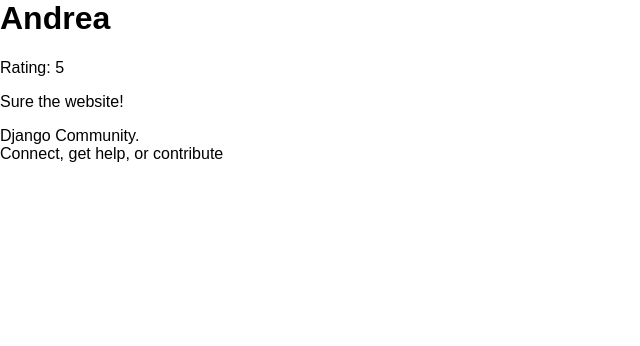
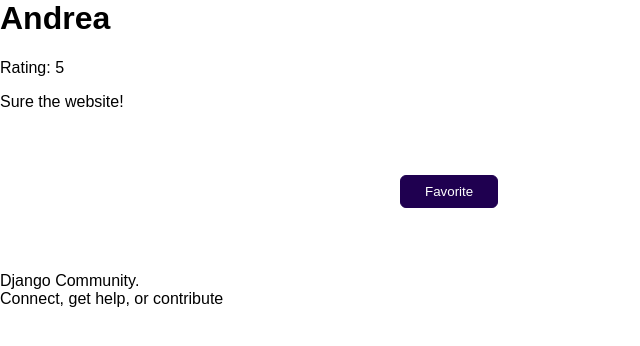
Before and after one commit to littl3-R/python-django-projects, a Django app: page /reviews/1 in a window 1280 px wide. Shown: the part 21-367 px from the top of the page, without its empty margins (0-640 px from the left). Run offline with Django 4.2, Linux system fonts and the light colour scheme; data comes from the database, SQL or seed files in the repository; both versions use the stored data as it was after the commit.

Commit message:
Session in Django

```diff
--- a/feedback/feedback/settings.py
+++ b/feedback/feedback/settings.py
@@ -126,3 +126,5 @@ DEFAULT_AUTO_FIELD = "django.db.models.BigAutoField"
 
 MEDIA_ROOT = BASE_DIR / "uploads"
 MEDIA_URL = "/user-media/"
+
+# SESSION_COOKIE_AGE = 120
--- a/feedback/reviews/templates/reviews/single_review.html
+++ b/feedback/reviews/templates/reviews/single_review.html
@@ -6,4 +6,13 @@
     <h1>{{ review.user_name }}</h1>
     <p>Rating: {{ review.rating }}</p>
     <p>{{ review.review_text }}</p>
+    {% if is_favorite %}
+        <p>This is favorite</p>
+    {% else %}
+        <form method="POST" id="" action="/reviews/favorite">
+            {% csrf_token %}
+            <input type="hidden" name="review_id" value="{{ review.id }}" />
+            <button>Favorite</button>
+        </form>
+    {% endif %}
 {% endblock %}
--- a/feedback/reviews/urls.py
+++ b/feedback/reviews/urls.py
@@ -6,5 +6,6 @@ urlpatterns = [
     path("", views.ReviewView.as_view(), name="index"),
     path("thank-you", views.ThankYouView.as_view()),
     path("reviews", views.ReviewsListView.as_view()),
+    path("reviews/favorite", views.AddFavoriteView.as_view()),
     path("reviews/<int:pk>", views.SingleReviewView.as_view()),
 ]
--- a/feedback/reviews/views.py
+++ b/feedback/reviews/views.py
@@ -1,6 +1,7 @@
-from django.views.generic.base import TemplateView
+from django.views.generic.base import TemplateView, View
 from django.views.generic.edit import CreateView
 from django.views.generic import ListView, DetailView
+from django.http import HttpResponseRedirect
 
 from .models import Review
 
@@ -35,3 +36,18 @@ class ReviewsListView(ListView):
 class SingleReviewView(DetailView):
     template_name = "reviews/single_review.html"
     model = Review
+
+    def get_context_data(self, **kwargs):
+        context = super().get_context_data(**kwargs)
+        loaded_review = self.object
+        request = self.request
+        favorite_id = request.session.get("favorite_review")
+        context["is_favorite"] = favorite_id == str(loaded_review.id)
+        return context
+
+
+class AddFavoriteView(View):
+    def post(self, request):
+        review_id = request.POST["review_id"]
+        request.session["favorite_review"] = review_id
+        return HttpResponseRedirect("/reviews/" + review_id)
```
Also changed, not shown: feedback/db.sqlite3.
